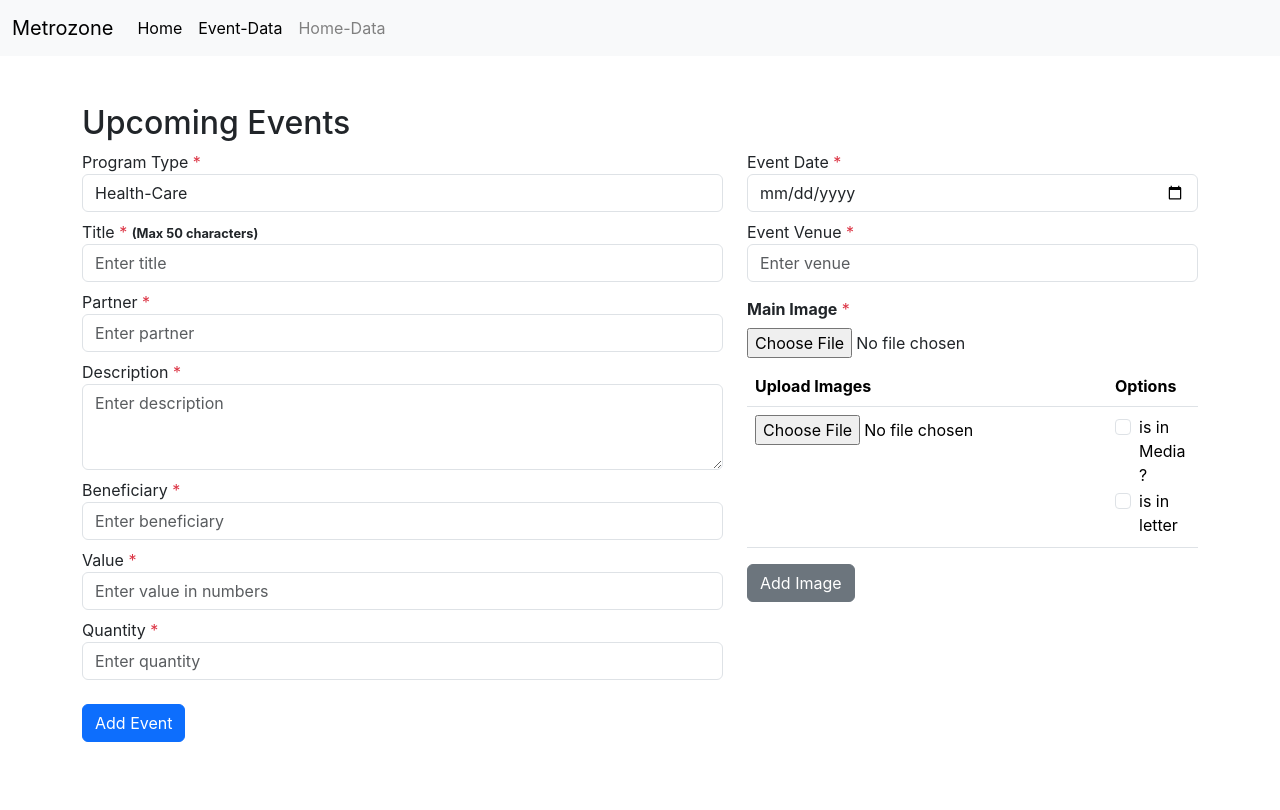
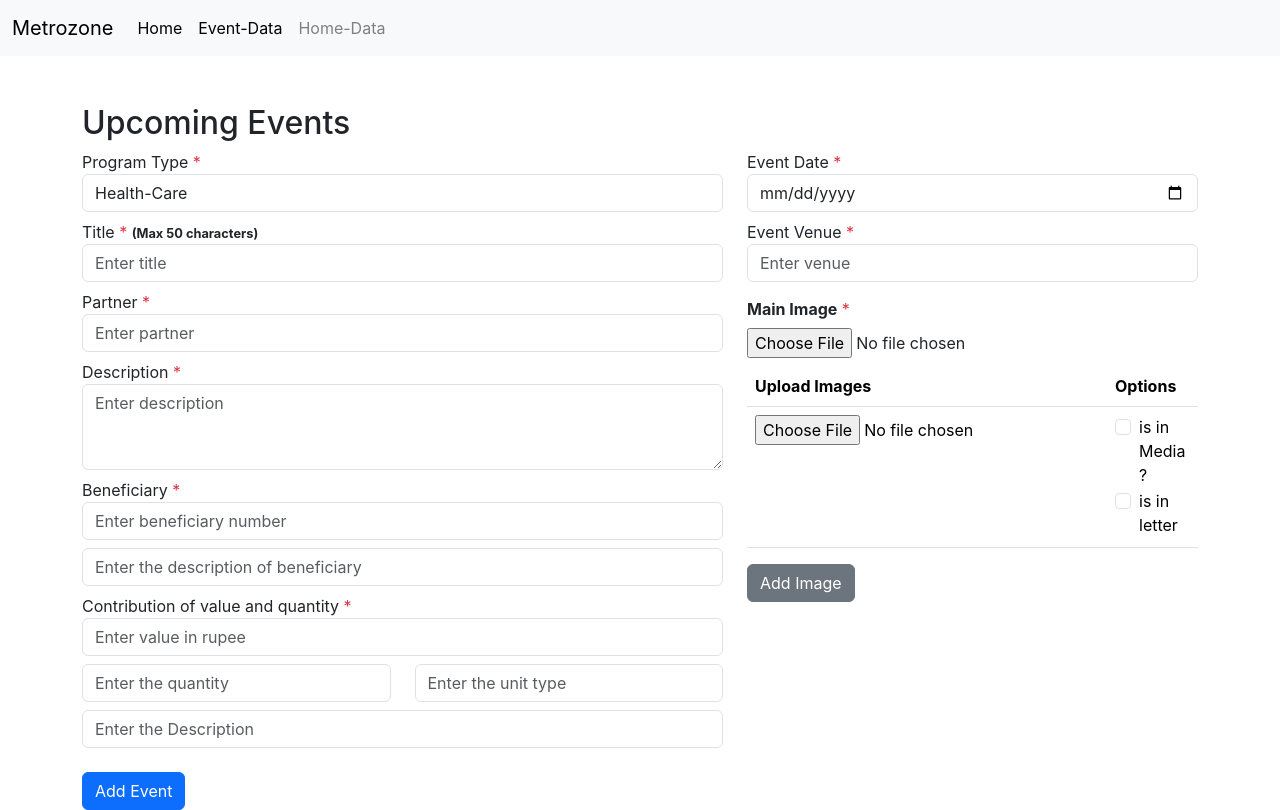
Before and after one commit to CloudStech23/metrozone-cms, a React (Create React App) app: page /event in a window 1280 px wide. Built offline with nearby package versions, Linux system fonts and the light colour scheme.

Commit message:
form update

```diff
--- a/src/components/Event_CSR.jsx
+++ b/src/components/Event_CSR.jsx
@@ -1,23 +1,26 @@
-import React, { useState } from 'react';
-import { db, storage } from '../firebaseConfig';
-import { ref, uploadBytes, getDownloadURL } from 'firebase/storage';
-import { collection, addDoc } from 'firebase/firestore';
-import { serverTimestamp } from 'firebase/firestore';
-import Loader from './Loader';
+import React, { useState } from "react";
+import { db, storage } from "../firebaseConfig";
+import { ref, uploadBytes, getDownloadURL } from "firebase/storage";
+import { collection, addDoc } from "firebase/firestore";
+import { serverTimestamp } from "firebase/firestore";
+import Loader from "./Loader";
 
 function Eventcsr() {
   const [eventData, setEventData] = useState({
-        programType: 'Health-Care',
-        title: '',
-        description: '',
-        eventDate: '',
-        eventVenue: '',
-        partner: '',
-        beneficiary: '',  // New field: beneficiary
-        value: '',  // New field: value in numbers
-        quantity: '',  // New field: quantity in numbers
+    programType: "Health-Care",
+    title: "",
+    description: "",
+    eventDate: "",
+    eventVenue: "",
+    partner: "",
+    beneficiarynum: "", // New field: beneficiary
+    beneficiarytext: "", // New field: beneficiary
+    value: "", // New field: value in numbers
+    quantity: "", // New field: quantity in numbers
+    unittype:'',
+    quantvaluetext: "",
     images: [],
-        mainImage: '',
+    mainImage: "",
   });
   const [imageFiles, setImageFiles] = useState([]);
   const [mainImageFile, setMainImageFile] = useState(null);
@@ -63,7 +66,7 @@ function Eventcsr() {
       await uploadBytes(storageRef, mainImageFile);
       return await getDownloadURL(storageRef);
     }
-        return '';
+    return "";
   };
 
   const handleSubmit = async (e) => {
@@ -73,41 +76,42 @@ function Eventcsr() {
     try {
       const mainImageUrl = await uploadMainImage();
       const imageUrls = await uploadImages();
-            await addDoc(collection(db, 'events'), {
+      await addDoc(collection(db, "events"), {
         ...eventData,
         mainImage: mainImageUrl,
         images: imageUrls,
         createdAt: serverTimestamp(),
       });
-            alert('Event added successfully!');
+      alert("Event added successfully!");
       setEventData({
-                programType: 'Health-Care',
-                title: '',
-                description: '',
-                eventDate: '',
-                eventVenue: '',
-                partner: '',
-                beneficiary: '',
-                value: '',
-                quantity: '',
+        programType: "Health-Care",
+        title: "",
+        description: "",
+        eventDate: "",
+        eventVenue: "",
+        partner: "",
+        beneficiarynum: "",
+        beneficiarytext: "",
+        value: "",
+        quantity: "",
+        unittype:'',
+        quantvaluetext: "",
         images: [],
-                mainImage: '',
+        mainImage: "",
       });
       setImageFiles([]);
       setMainImageFile(null);
       setImageInputCount(1);
     } catch (e) {
-            setError('Error adding event: ' + e.message);
+      setError("Error adding event: " + e.message);
     } finally {
       setLoading(false);
     }
   };
 
-    if (loading){
-        return <Loader/>
+  if (loading) {
+    return <Loader />;
   }
-
-
 
   return (
     <div className="container mt-5">
@@ -116,7 +120,9 @@ function Eventcsr() {
         <div className="row">
           <div className="col-md-7">
             <div className="form-group mb-2">
-                            <label htmlFor="programType">Program Type <span className="text-danger">*</span></label>
+              <label htmlFor="programType">
+                Program Type <span className="text-danger">*</span>
+              </label>
               <select
                 className="form-control"
                 id="programType"
@@ -129,12 +135,16 @@ function Eventcsr() {
                 <option value="Sports">Sports</option>
                 <option value="Education">Education</option>
                 <option value="Army">Army</option>
-
               </select>
             </div>
 
             <div className="form-group mb-2">
-                            <label htmlFor="title">Title <span className="text-danger">*</span> <span style={{ fontSize: '0.8rem', fontWeight: 'bold' }}>(Max 50 characters)</span></label>
+              <label htmlFor="title">
+                Title <span className="text-danger">*</span>{" "}
+                <span style={{ fontSize: "0.8rem", fontWeight: "bold" }}>
+                  (Max 50 characters)
+                </span>
+              </label>
               <input
                 type="text"
                 className="form-control"
@@ -150,7 +160,9 @@ function Eventcsr() {
 
             {/* Partner */}
             <div className="form-group mb-2">
-                            <label htmlFor="partner">Partner <span className="text-danger">*</span></label>
+              <label htmlFor="partner">
+                Partner <span className="text-danger">*</span>
+              </label>
               <input
                 type="text"
                 className="form-control"
@@ -164,7 +176,9 @@ function Eventcsr() {
             </div>
 
             <div className="form-group mb-2">
-                            <label htmlFor="description">Description <span className="text-danger">*</span></label>
+              <label htmlFor="description">
+                Description <span className="text-danger">*</span>
+              </label>
               <textarea
                 className="form-control"
                 id="description"
@@ -177,38 +191,88 @@ function Eventcsr() {
               ></textarea>
             </div>
 
-
-
             <div className="form-group mb-2">
-                            <label htmlFor="beneficiary">Beneficiary <span className="text-danger">*</span></label>
+              <label htmlFor="beneficiary">
+                Beneficiary <span className="text-danger">*</span>
+              </label>
               <input
-                                type="number"
+                type="text"
                 className="form-control"
-                                id="beneficiary"
-                                name="beneficiary"
-                                value={eventData.beneficiary}
+                id="beneficiarynum"
+                name="beneficiarynum"
+                value={eventData.beneficiarynum}
                 onChange={handleInputChange}
-                                placeholder="Enter beneficiary"
+                placeholder="Enter beneficiary number"
+                required
+              />
+              <input
+                type="text"
+                className="form-control mt-2"
+                id="beneficiarytext"
+                name="beneficiarytext"
+                value={eventData.beneficiarytext}
+                onChange={handleInputChange}
+                placeholder="Enter the description of beneficiary"
                 required
               />
             </div>
 
             <div className="form-group mb-2">
-                            <label htmlFor="value">Value <span className="text-danger">*</span></label>
+              <label htmlFor="value">
+                Contribution of value and quantity{" "}
+                <span className="text-danger">*</span>
+              </label>
               <input
-                                type="number"
+                type="text"
                 className="form-control"
                 id="value"
                 name="value"
                 value={eventData.value}
                 onChange={handleInputChange}
-                                placeholder="Enter value in numbers"
+                placeholder="Enter value in rupee"
+                required
+              />
+              <div className="row">
+                <dic className="col">
+                  <input
+                    type="text"
+                    className="form-control mt-2"
+                    id="quantity"
+                    name="quantity"
+                    value={eventData.quantity}
+                    onChange={handleInputChange}
+                    placeholder="Enter the quantity"
+                    required
+                  />
+                </dic>
+                <dic className="col">
+                  <input
+                    type="text"
+                    className="form-control mt-2"
+                    id="unittype"
+                    name="unittype"
+                    value={eventData.unittype}
+                    onChange={handleInputChange}
+                    placeholder="Enter the unit type"
+                    required
+                  />
+                </dic>
+              </div>
+
+              <input
+                type="text"
+                className="form-control mt-2"
+                id="quantvaluetext"
+                name="quantvaluetext"
+                value={eventData.quantvaluetext}
+                onChange={handleInputChange}
+                placeholder="Enter the Description"
                 required
               />
             </div>
 
-                        <div className="form-group mb-2">
-                            <label htmlFor="quantity">Quantity <span className="text-danger">*</span></label>
+            {/* <div className="form-group mb-2">
+                            <label htmlFor="quantity"> <span className="text-danger">*</span></label>
                             <input
                                 type="number"
                                 className="form-control"
@@ -219,12 +283,14 @@ function Eventcsr() {
                                 placeholder="Enter quantity"
                                 required
                             />
-                        </div>
+                        </div> */}
           </div>
 
           <div className="col-md-5 mb-2">
             <div className="form-group mb-2">
-                            <label htmlFor="eventDate">Event Date <span className="text-danger">*</span></label>
+              <label htmlFor="eventDate">
+                Event Date <span className="text-danger">*</span>
+              </label>
               <input
                 type="date"
                 className="form-control"
@@ -237,7 +303,9 @@ function Eventcsr() {
             </div>
 
             <div className="form-group mb-2">
-                            <label htmlFor="eventVenue">Event Venue <span className="text-danger">*</span></label>
+              <label htmlFor="eventVenue">
+                Event Venue <span className="text-danger">*</span>
+              </label>
               <input
                 type="text"
                 className="form-control"
@@ -251,7 +319,10 @@ function Eventcsr() {
             </div>
 
             <div className="form-group mb-2">
-                            <label htmlFor="mainImage" className="col-sm-3 col-form-label"><strong>Main Image</strong> <span className="text-danger">*</span></label>
+              <label htmlFor="mainImage" className="col-sm-3 col-form-label">
+                <strong>Main Image</strong>{" "}
+                <span className="text-danger">*</span>
+              </label>
               <div className="col-sm-9">
                 <input
                   type="file"
@@ -263,7 +334,13 @@ function Eventcsr() {
               </div>
             </div>
 
-                        <div style={{ maxHeight: '250px', overflowY: 'auto', overflowX: 'hidden' }}>
+            <div
+              style={{
+                maxHeight: "250px",
+                overflowY: "auto",
+                overflowX: "hidden",
+              }}
+            >
               <table className="table">
                 <thead>
                   <tr>
@@ -284,12 +361,30 @@ function Eventcsr() {
                       </td>
                       <td className="col-md-6">
                         <div className="form-check">
-                                                    <input type="checkbox" className="form-check-input" id={`highRes-${index}`} />
-                                                    <label className="form-check-label" htmlFor={`highRes-${index}`}>is in Media ?</label>
+                          <input
+                            type="checkbox"
+                            className="form-check-input"
+                            id={`highRes-${index}`}
+                          />
+                          <label
+                            className="form-check-label"
+                            htmlFor={`highRes-${index}`}
+                          >
+                            is in Media ?
+                          </label>
                         </div>
                         <div className="form-check">
-                                                    <input type="checkbox" className="form-check-input" id={`includeWatermark-${index}`} />
-                                                    <label className="form-check-label" htmlFor={`includeWatermark-${index}`}>is in letter</label>
+                          <input
+                            type="checkbox"
+                            className="form-check-input"
+                            id={`includeWatermark-${index}`}
+                          />
+                          <label
+                            className="form-check-label"
+                            htmlFor={`includeWatermark-${index}`}
+                          >
+                            is in letter
+                          </label>
                         </div>
                       </td>
                     </tr>
@@ -299,14 +394,25 @@ function Eventcsr() {
             </div>
 
             <span>
-                            {imageInputCount === 0 && <p>No images added. Please add images.</p>}
-                            <button type="button" onClick={addImageInput} className="btn btn-secondary mb-3">Add Image</button>
+              {imageInputCount === 0 && (
+                <p>No images added. Please add images.</p>
+              )}
+              <button
+                type="button"
+                onClick={addImageInput}
+                className="btn btn-secondary mb-3"
+              >
+                Add Image
+              </button>
             </span>
           </div>
         </div>
 
-
-                <button type="submit" className="btn btn-primary mt-3" disabled={loading}>
+        <button
+          type="submit"
+          className="btn btn-primary mt-3"
+          disabled={loading}
+        >
           Add Event
         </button>
         {error && <p className="text-danger mt-3">{error}</p>}
```
Lines whose indentation alone changed are shown as unchanged.
